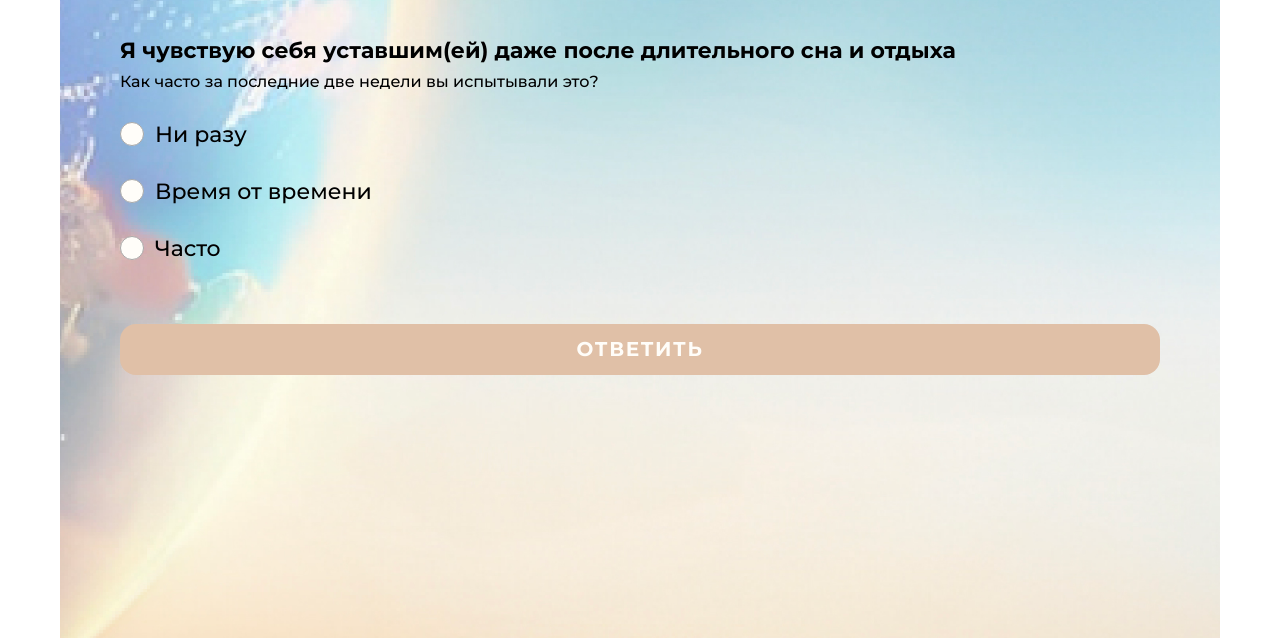
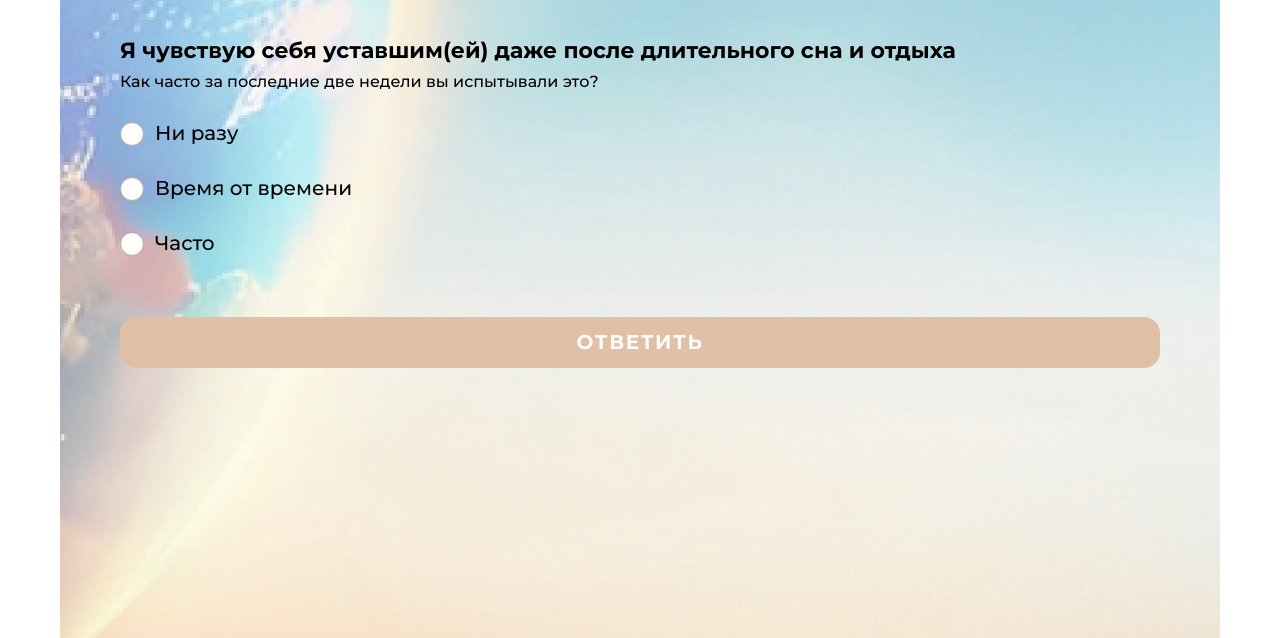
Before and after one commit to hsvietik/agile-test, a website: page index.html in a window 1280 px wide. Both pictures are taken after a click on the button "НАЧАТЬ ТЕСТ". Shown: the part 162-800 px from the top of the page. Drawn offline with nearby package versions, Linux system fonts and the light colour scheme.

Commit message:
selection changed

```diff
--- a/styles.css
+++ b/styles.css
@@ -166,7 +166,11 @@ form {
   padding-left: 35px;
   margin-bottom: 12px;
   cursor: pointer;
-  font-size: 22px;
+  font-size: 20px;
+  -webkit-user-select: none;
+  -moz-user-select: none;
+  -ms-user-select: none;
+  user-select: none;
 }
 
 .answer-list-item input {
@@ -175,6 +179,10 @@ form {
   cursor: pointer;
   height: 0;
   width: 0;
+  -webkit-user-select: none;
+  -moz-user-select: none;
+  -ms-user-select: none;
+  user-select: none;
 }
 
 .checkmark {
```
